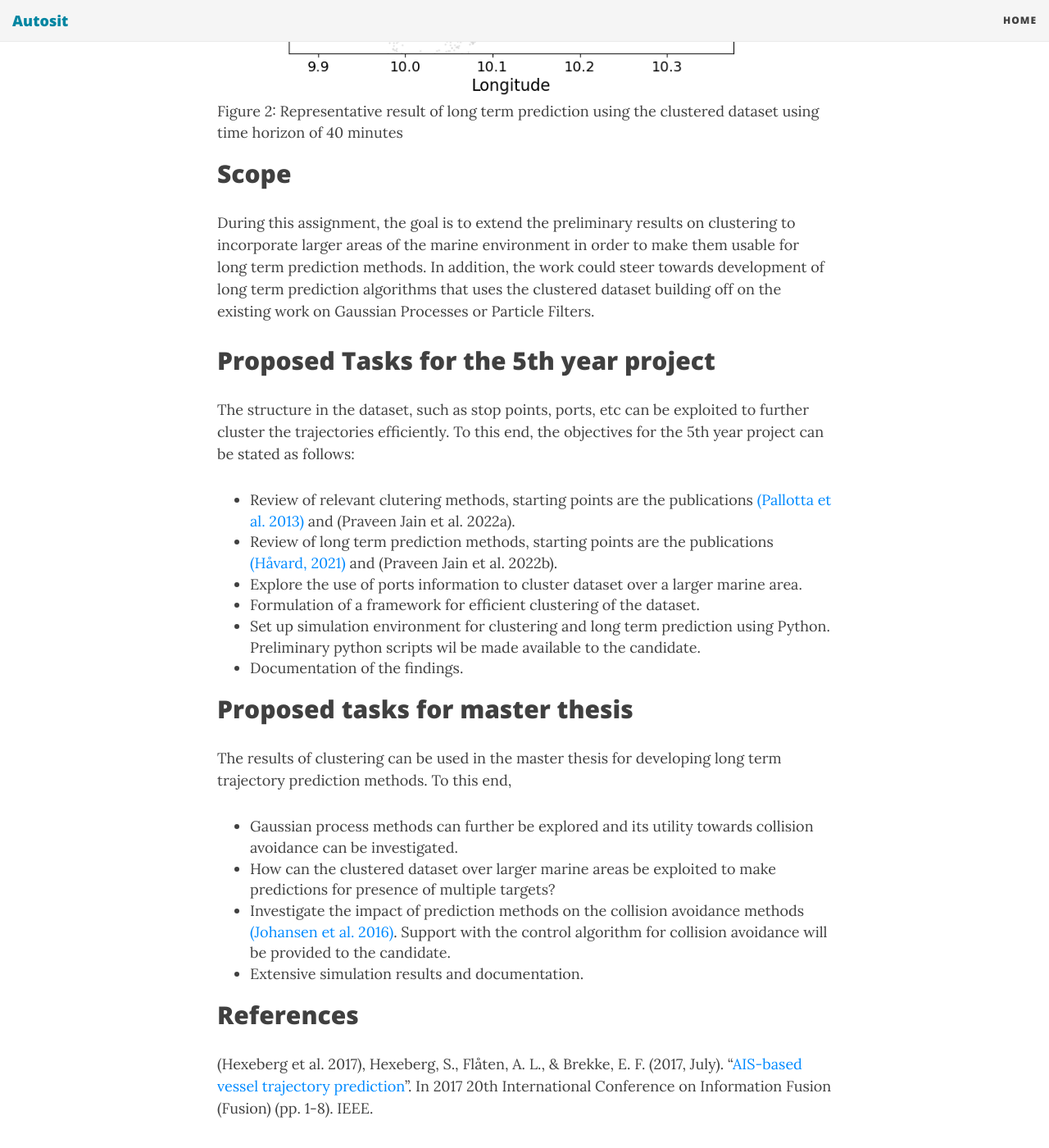
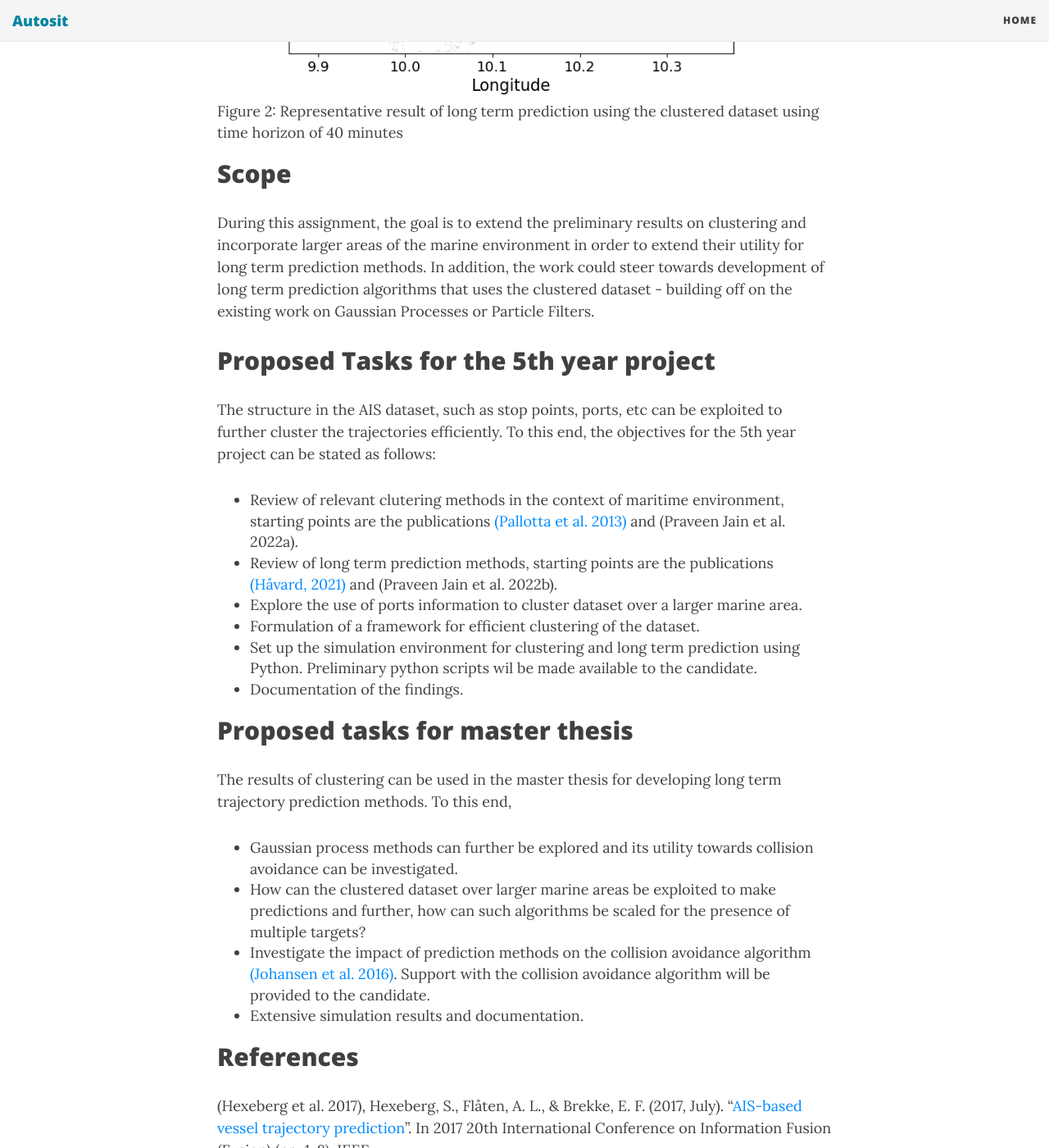
Before and after one commit to autosit/autosit.github.io, a Jekyll site: the page built from _posts/2022-04-05-clustering_for_ltp.md, in a window 1280 px wide and 1400 px high, scrolled down 1886 px. Shown: the whole window at 82% size. Built offline with Jekyll 4.4.1, drawn with Linux system fonts in a browser that asks for light colours; nearby versions of some CDN libraries; some of the changed text lies outside the part shown.

Commit message:
Update 2022-04-05-clustering_for_ltp.md

```diff
--- a/_posts/2022-04-05-clustering_for_ltp.md
+++ b/_posts/2022-04-05-clustering_for_ltp.md
@@ -20,17 +20,17 @@ However, these methods do not exploit the inherent structure in the dataset repr
 
 ## Scope
 
-During this assignment, the goal is to extend the preliminary results on clustering to incorporate larger areas of the marine environment in order to make them usable for long term prediction methods. In addition, the work could steer towards development of long term prediction algorithms that uses the clustered dataset building off on the existing work on Gaussian Processes or Particle Filters.
+During this assignment, the goal is to extend the preliminary results on clustering and incorporate larger areas of the marine environment in order to extend their utility for long term prediction methods. In addition, the work could steer towards development of long term prediction algorithms that uses the clustered dataset - building off on the existing work on Gaussian Processes or Particle Filters.
 
 ## Proposed Tasks for the 5th year project
 
-The structure in the dataset, such as stop points, ports, etc can be exploited to further cluster the trajectories efficiently. To this end, the objectives for the 5th year project can be stated as follows:
+The structure in the AIS dataset, such as stop points, ports, etc can be exploited to further cluster the trajectories efficiently. To this end, the objectives for the 5th year project can be stated as follows:
 
-* Review of relevant clutering methods, starting points are the publications [(Pallotta et al. 2013)] and (Praveen Jain et al. 2022a).
+* Review of relevant clutering methods in the context of maritime environment, starting points are the publications [(Pallotta et al. 2013)] and (Praveen Jain et al. 2022a).
 * Review of long term prediction methods, starting points are the publications [(Håvard, 2021)] and (Praveen Jain et al. 2022b).
 * Explore the use of ports information to cluster dataset over a larger marine area.
 * Formulation of a framework for efficient clustering of the dataset.
-* Set up simulation environment for clustering and long term prediction using Python. Preliminary python scripts wil be made available to the candidate.
+* Set up the simulation environment for clustering and long term prediction using Python. Preliminary python scripts wil be made available to the candidate.
 * Documentation of the findings.
 
 
@@ -39,8 +39,8 @@ The structure in the dataset, such as stop points, ports, etc can be exploited t
 The results of clustering can be used in the master thesis for developing long term trajectory prediction methods. To this end,
 
 * Gaussian process methods can further be explored and its utility towards collision avoidance can be investigated.
-* How can the clustered dataset over larger marine areas be exploited to make predictions for presence of multiple targets?
-* Investigate the impact of prediction methods on the collision avoidance methods [(Johansen et al. 2016)]. Support with the control algorithm for collision avoidance will be provided to the candidate.
+* How can the clustered dataset over larger marine areas be exploited to make predictions and further, how can such algorithms be scaled for the presence of multiple targets?
+* Investigate the impact of prediction methods on the collision avoidance algorithm [(Johansen et al. 2016)]. Support with the collision avoidance algorithm will be provided to the candidate.
 * Extensive simulation results and documentation.
 
 
```
Also changed, not shown: other parts of _posts/2022-04-05-clustering_for_ltp.md (+2 -2 lines).
